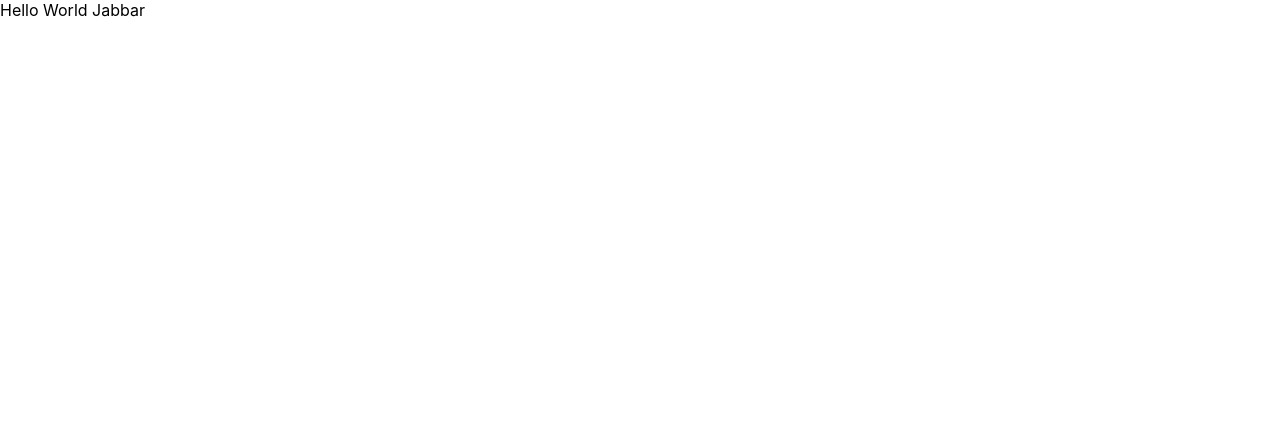
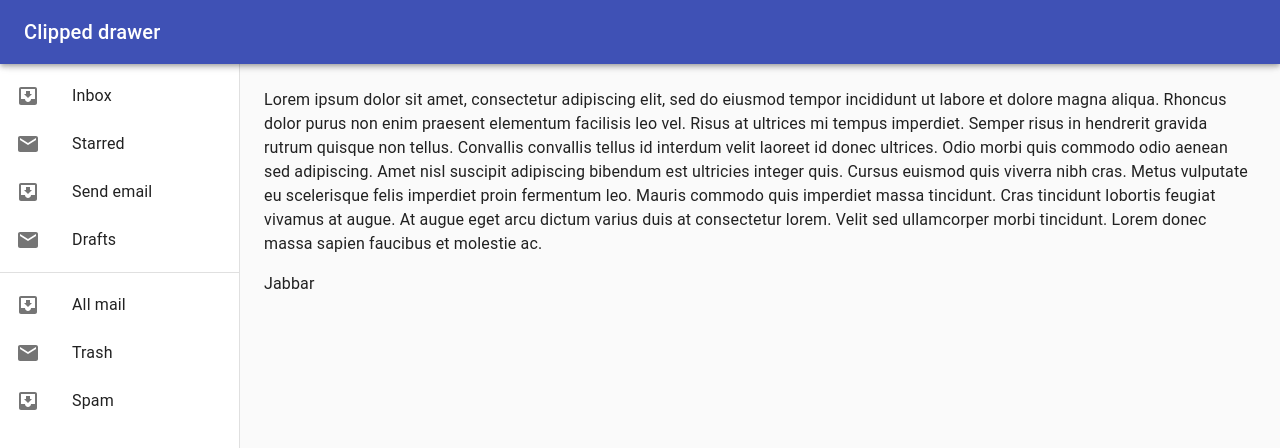
Before and after one commit to Arslan3324/WebSMS, a React (Create React App) app: page / in a window 1280 px wide. Shown: the top 448 px of the page. Built offline with nearby package versions, Linux system fonts and the light colour scheme.

Commit message:
modified

```diff
--- a/src/App.js
+++ b/src/App.js
@@ -1,12 +1,14 @@
 import logo from './logo.svg';
 import './App.css';
 import React from 'react';
+import ClippedDrawer from './dashboard'
 
 class App extends React.Component{
 
   render(){
-    return("Hello World Jabbar")
-  }
+    return(
+    <ClippedDrawer/>
+    )}
 }
 
 export default App;
```
